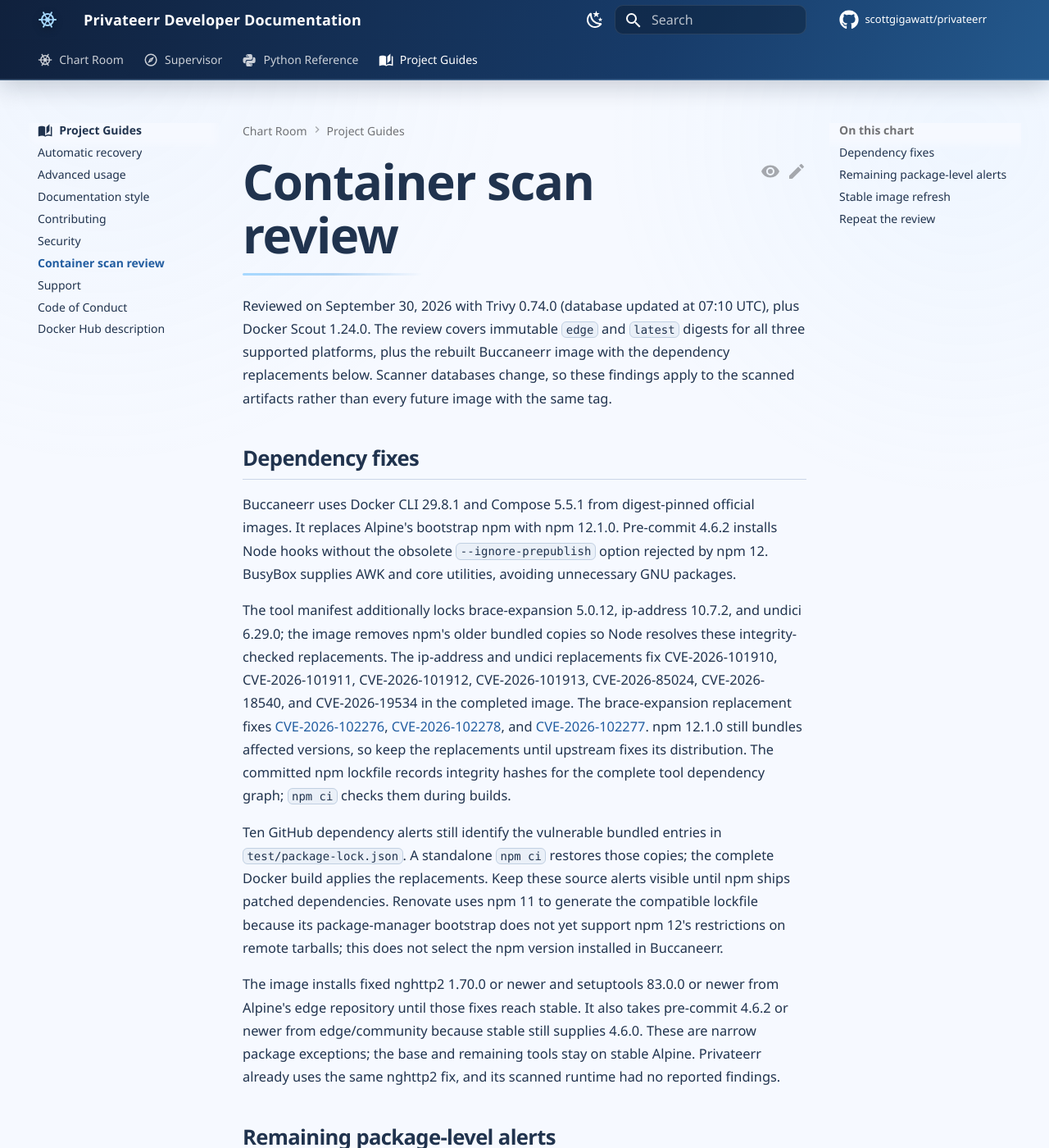
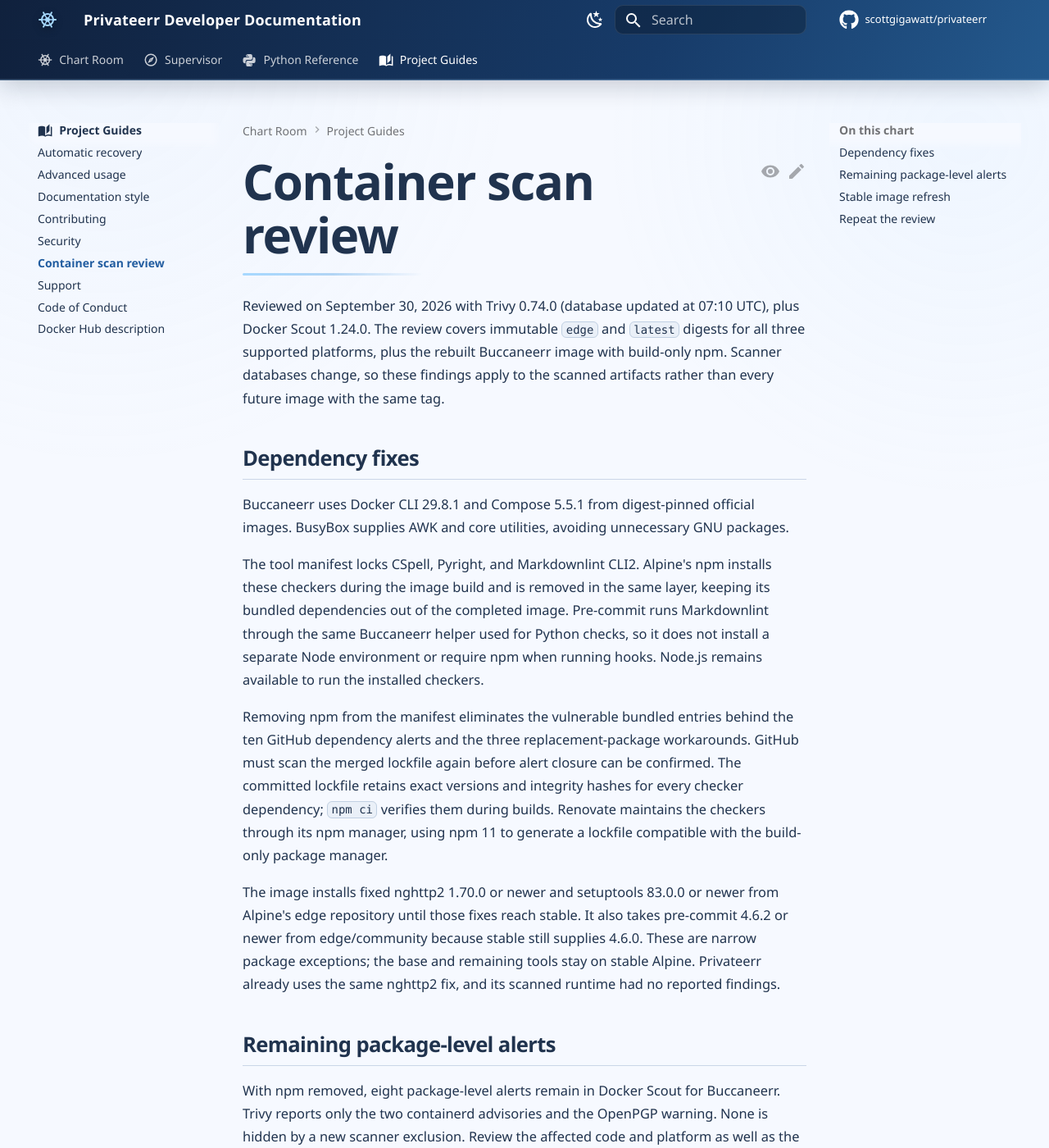
Before and after one commit to scottgigawatt/privateerr, an MkDocs documentation site: the page built from docs/container-scan-review.md, in a window 1280 px wide and 1400 px high. Shown: the whole window at 82% size. Built offline with MkDocs 1.6.1 and Material for MkDocs 9.7.7, drawn with Linux system fonts in a browser that asks for light colours; comment, search, counter and statistics services are not loaded; some of the changed text lies outside the part shown.

Commit message:
🏳️‍🌈 Make npm walk the build-only plank (#97)

```diff
--- a/docs/container-scan-review.md
+++ b/docs/container-scan-review.md
@@ -1,20 +1,20 @@
 # Container scan review
 
-Reviewed on September 30, 2026 with Trivy 0.74.0 (database updated at 07:10 UTC), plus Docker Scout 1.24.0. The review covers immutable `edge` and `latest` digests for all three supported platforms, plus the rebuilt Buccaneerr image with the dependency replacements below. Scanner databases change, so these findings apply to the scanned artifacts rather than every future image with the same tag.
+Reviewed on September 30, 2026 with Trivy 0.74.0 (database updated at 07:10 UTC), plus Docker Scout 1.24.0. The review covers immutable `edge` and `latest` digests for all three supported platforms, plus the rebuilt Buccaneerr image with build-only npm. Scanner databases change, so these findings apply to the scanned artifacts rather than every future image with the same tag.
 
 ## Dependency fixes
 
-Buccaneerr uses Docker CLI 29.8.1 and Compose 5.5.1 from digest-pinned official images. It replaces Alpine's bootstrap npm with npm 12.1.0. Pre-commit 4.6.2 installs Node hooks without the obsolete `--ignore-prepublish` option rejected by npm 12. BusyBox supplies AWK and core utilities, avoiding unnecessary GNU packages.
+Buccaneerr uses Docker CLI 29.8.1 and Compose 5.5.1 from digest-pinned official images. BusyBox supplies AWK and core utilities, avoiding unnecessary GNU packages.
 
-The tool manifest additionally locks brace-expansion 5.0.12, ip-address 10.7.2, and undici 6.29.0; the image removes npm's older bundled copies so Node resolves these integrity-checked replacements. The ip-address and undici replacements fix CVE-2026-101910, CVE-2026-101911, CVE-2026-101912, CVE-2026-101913, CVE-2026-85024, CVE-2026-18540, and CVE-2026-19534 in the completed image. The brace-expansion replacement fixes [CVE-2026-102276](https://github.com/advisories/GHSA-6j4f-fj2g-mc7p), [CVE-2026-102278](https://github.com/advisories/GHSA-qhr7-859c-m2p7), and [CVE-2026-102277](https://github.com/advisories/GHSA-q2hr-2g5m-vwhr). npm 12.1.0 still bundles affected versions, so keep the replacements until upstream fixes its distribution. The committed npm lockfile records integrity hashes for the complete tool dependency graph; `npm ci` checks them during builds.
+The tool manifest locks CSpell, Pyright, and Markdownlint CLI2. Alpine's npm installs these checkers during the image build and is removed in the same layer, keeping its bundled dependencies out of the completed image. Pre-commit runs Markdownlint through the same Buccaneerr helper used for Python checks, so it does not install a separate Node environment or require npm when running hooks. Node.js remains available to run the installed checkers.
 
-Ten GitHub dependency alerts still identify the vulnerable bundled entries in `test/package-lock.json`. A standalone `npm ci` restores those copies; the complete Docker build applies the replacements. Keep these source alerts visible until npm ships patched dependencies. Renovate uses npm 11 to generate the compatible lockfile because its package-manager bootstrap does not yet support npm 12's restrictions on remote tarballs; this does not select the npm version installed in Buccaneerr.
+Removing npm from the manifest eliminates the vulnerable bundled entries behind the ten GitHub dependency alerts and the three replacement-package workarounds. GitHub must scan the merged lockfile again before alert closure can be confirmed. The committed lockfile retains exact versions and integrity hashes for every checker dependency; `npm ci` verifies them during builds. Renovate maintains the checkers through its npm manager, using npm 11 to generate a lockfile compatible with the build-only package manager.
 
 The image installs fixed nghttp2 1.70.0 or newer and setuptools 83.0.0 or newer from Alpine's edge repository until those fixes reach stable. It also takes pre-commit 4.6.2 or newer from edge/community because stable still supplies 4.6.0. These are narrow package exceptions; the base and remaining tools stay on stable Alpine. Privateerr already uses the same nghttp2 fix, and its scanned runtime had no reported findings.
 
 ## Remaining package-level alerts
 
-After replacing the npm dependencies, eight package-level alerts remain in Docker Scout for Buccaneerr. Trivy reports only the two containerd advisories and the OpenPGP warning. None is hidden by a new scanner exclusion. Review the affected code and platform as well as the package name:
+With npm removed, eight package-level alerts remain in Docker Scout for Buccaneerr. Trivy reports only the two containerd advisories and the OpenPGP warning. None is hidden by a new scanner exclusion. Review the affected code and platform as well as the package name:
 
 - **CVE-2025-15558:** Docker's [advisory](https://github.com/docker/cli/security/advisories/GHSA-p436-gjf2-799p) applies to Windows plugin discovery and is fixed in CLI 29.2.0 and Compose 5.1.0. These Linux images contain newer versions.
 - **CVE-2026-39824:** The Go [advisory](https://pkg.go.dev/vuln/GO-2026-5024) affects a Windows string conversion in `golang.org/x/sys/windows`. Buccaneerr runs the Linux actionlint binary.
@@ -27,7 +27,7 @@
 
 ## Stable image refresh
 
-The published v2.1.2 Privateerr runtime images have no findings in either scanner across all three platforms. The v2.1.2 Privateerr, Buccaneerr, and Maraudarr artifacts contain fixed libexpat 2.8.5-r0; CVE-2026-93990 from their previous stable images is absent. New brace-expansion advisories now affect the v2.1.2 Buccaneerr artifact: Trivy reports two high and one medium finding for its bundled 5.0.9. The rebuilt image with 5.0.12 removes those findings and retains only the documented Compose findings in Trivy. A rebuilt stable release is needed to deliver this fix to `latest`; merging the source update alone only refreshes `edge`.
+The published v2.1.2 Privateerr runtime images have no findings in either scanner across all three platforms. The v2.1.2 Privateerr, Buccaneerr, and Maraudarr artifacts contain fixed libexpat 2.8.5-r0; CVE-2026-93990 from their previous stable images is absent. New brace-expansion advisories now affect the v2.1.2 Buccaneerr artifact: Trivy reports two high and one medium finding for its bundled 5.0.9. The rebuilt image without npm removes those findings and retains only the documented Compose findings in Trivy. A rebuilt stable release is needed to deliver this fix to `latest`; merging the source update alone only refreshes `edge`.
 
 Alpine 3.24 stable still provides nghttp2 1.69.0-r0 and setuptools 82.0.1-r1 on all three platforms. Keep the narrow edge-package exceptions until stable supplies the fixed versions. The PCRE2, Windows-only, and OpenPGP explanations remain relevant because Scout still reports those alerts; a clean Trivy result does not mean Scout agrees.
 
```
Also changed, not shown: .pre-commit-config.yaml (+5 -2 lines), 6 other files.
